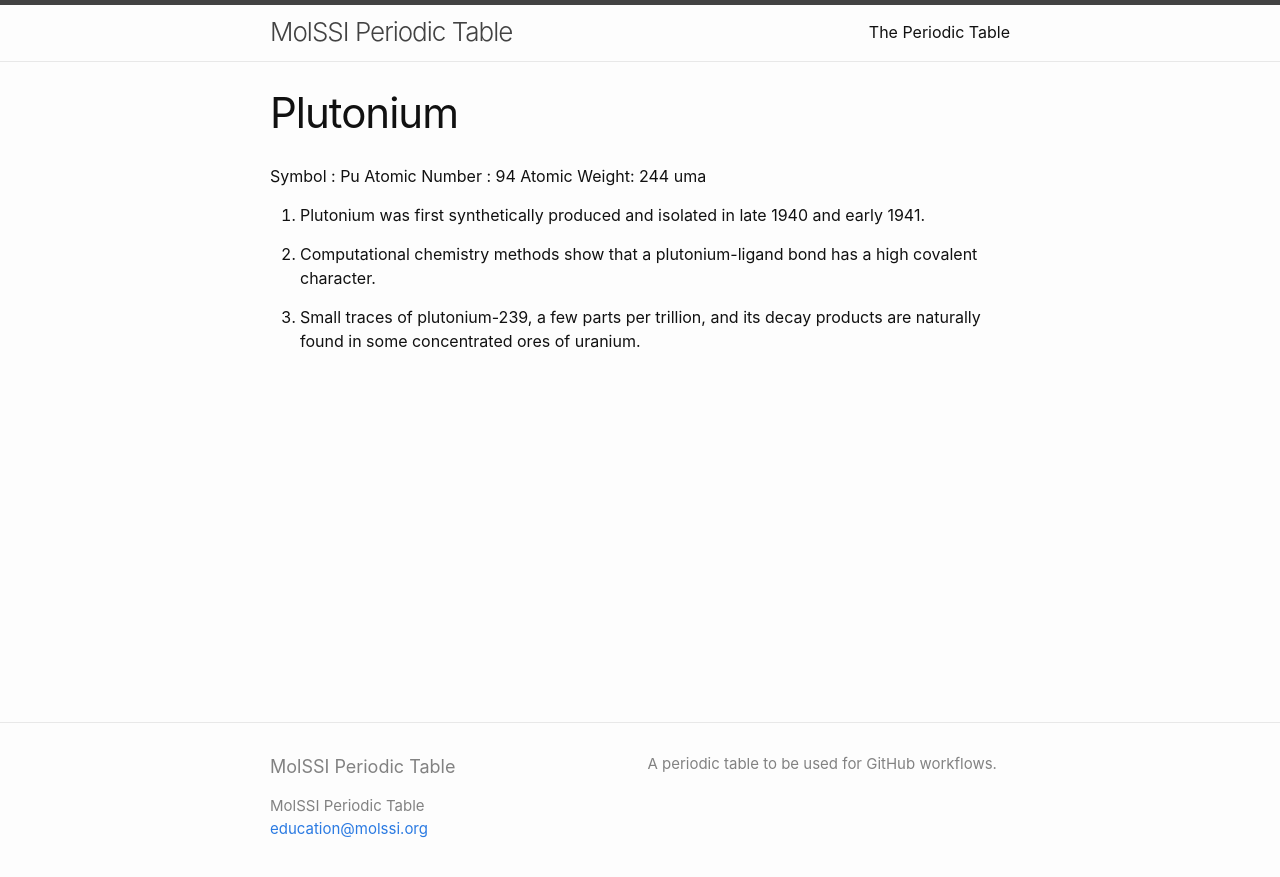
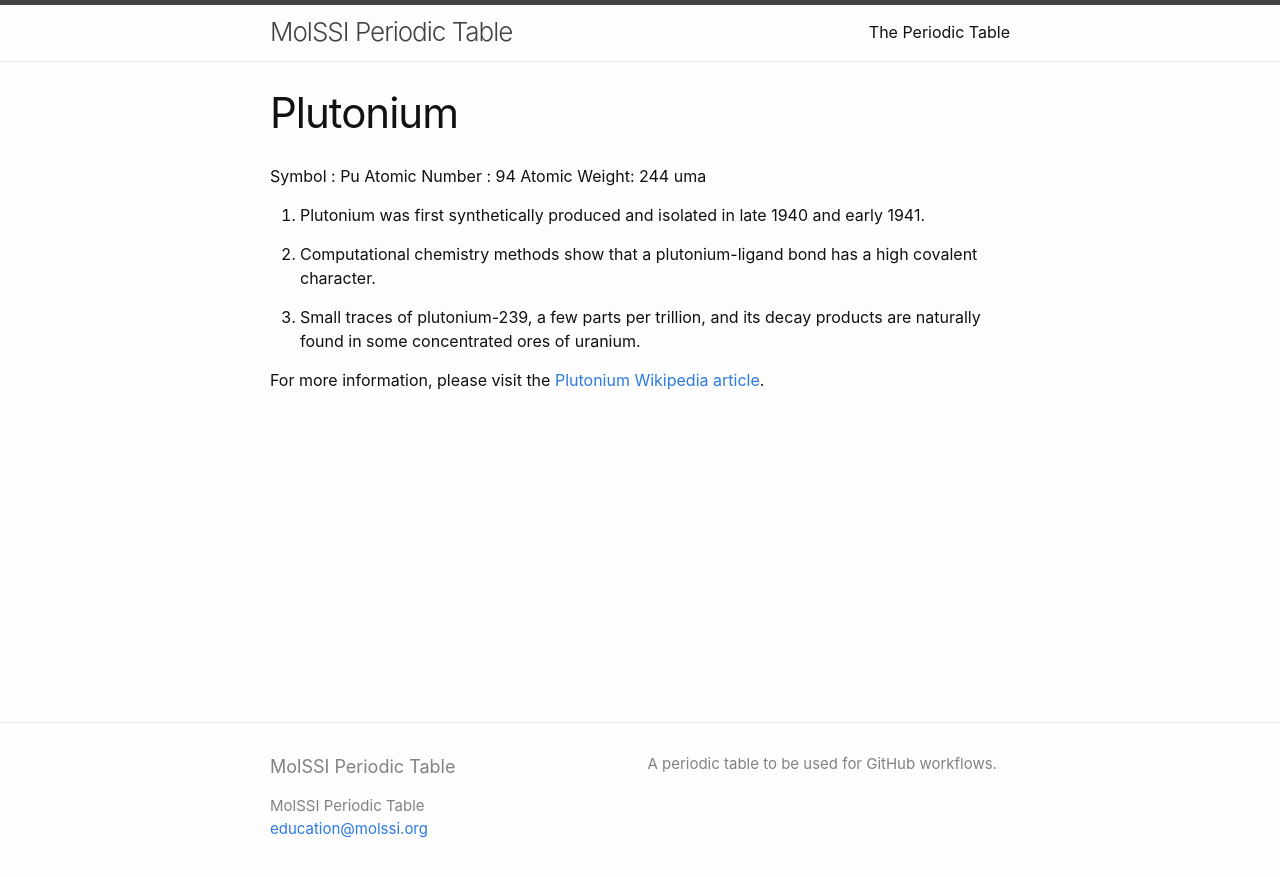
Before and after one commit to MolSSI-Education/periodic-table, a Jekyll site: the page built from elements/plutonium.md, in a window 1280 px wide. Shown: the top 877 px of the page. Built offline with Jekyll 4.4.1, drawn with Linux system fonts in a browser that asks for light colours.

Commit message:
Adding a reference

```diff
--- a/elements/plutonium.md
+++ b/elements/plutonium.md
@@ -12,3 +12,5 @@
 2. Computational chemistry methods show that a plutonium-ligand bond has a high covalent character.
 
 3. Small traces of plutonium-239, a few parts per trillion, and its decay products are naturally found in some concentrated ores of uranium.
+
+For more information, please visit the [Plutonium Wikipedia article](https://en.wikipedia.org/wiki/Plutonium).
```
